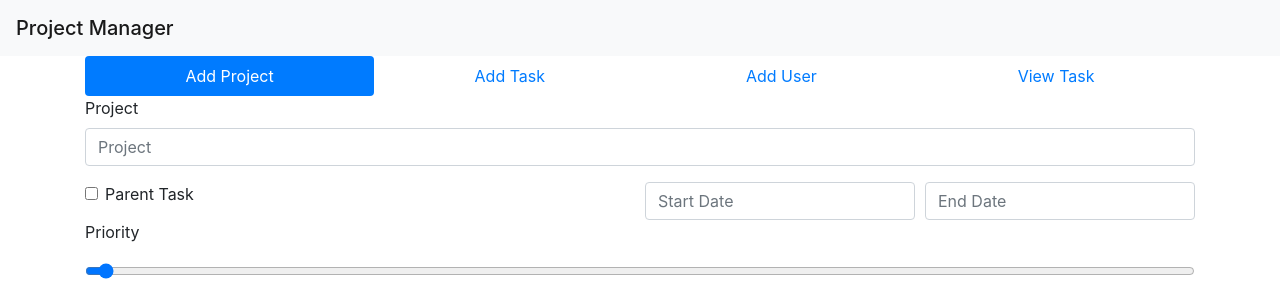
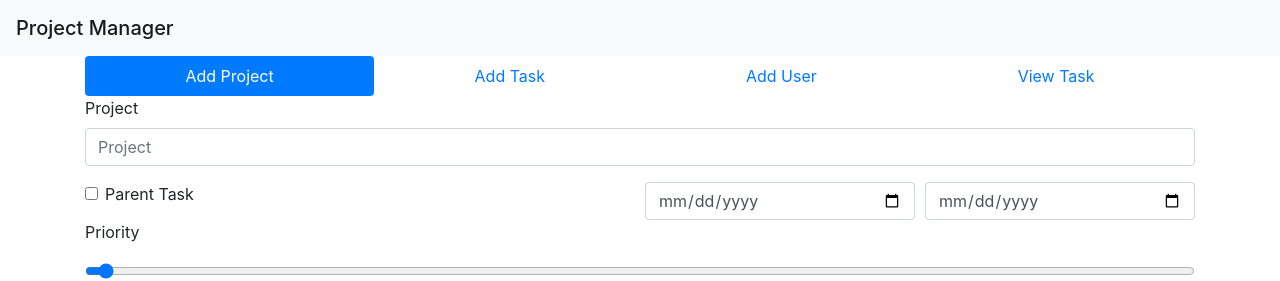
Before and after one commit to arunsugan/projectmanager, an Angular app: page / in a window 1280 px wide. Shown: the top 281 px of the page. Built offline with nearby package versions, Linux system fonts and the light colour scheme.

Commit message:
Added initial interface project task user

```diff
--- a/src/app/project-create/project-create.component.html
+++ b/src/app/project-create/project-create.component.html
@@ -12,10 +12,10 @@
             </div>
         </div>
         <div class="col-md-3">
-            <input type="text" class="form-control" id="startDate" placeholder="Start Date">
+            <input type="date" class="form-control" id="startDate" placeholder="Start Date">
         </div>
         <div class="col-md-3">
-            <input type="text" class="form-control" id="endDate" placeholder="End Date">
+            <input type="date" class="form-control" id="endDate" placeholder="End Date">
         </div>
     </div>
 
--- a/src/app/task-create/task-create.component.html
+++ b/src/app/task-create/task-create.component.html
@@ -52,13 +52,13 @@
     <div class="form-row">
     <div class="form-group col-md-6">
         <label for="startDate">Start Date</label>
-        <input type="text" class="form-control" id="startDate" aria-describedby="startDateHelp" placeholder="">
+        <input type="date" class="form-control" id="startDate" aria-describedby="startDateHelp" placeholder="">
         <small id="parentTaskHelp" class="form-text text-muted">Start Date</small>
     </div>
 
     <div class="form-group col-md-6">
         <label for="endDate">End Date</label>
-        <input type="text" class="form-control" id="endDate" aria-describedby="endDateHelp" placeholder="">
+        <input type="date" class="form-control" id="endDate" aria-describedby="endDateHelp" placeholder="">
         <small id="endDateHelp" class="form-text text-muted">End Date</small>
     </div>
     </div>
--- /dev/null
+++ b/src/app/user.ts
@@ -0,0 +1,6 @@
+export class User {
+    id: number;
+    firstName: string;
+    lastName: string;
+    employeeId: number;
+}
```
Also changed, not shown: src/app/project.ts (added, +7 -0 lines), src/app/task.ts (added, +10 -0 lines).
